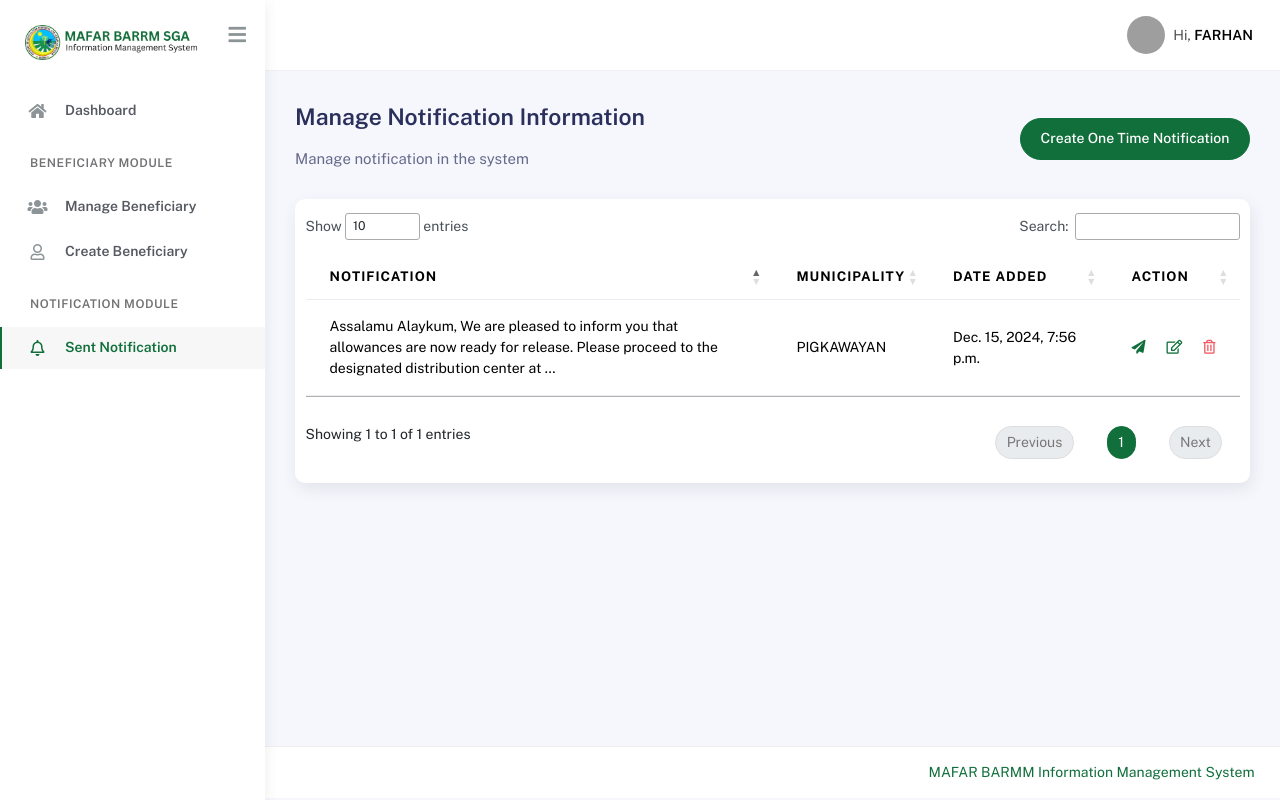
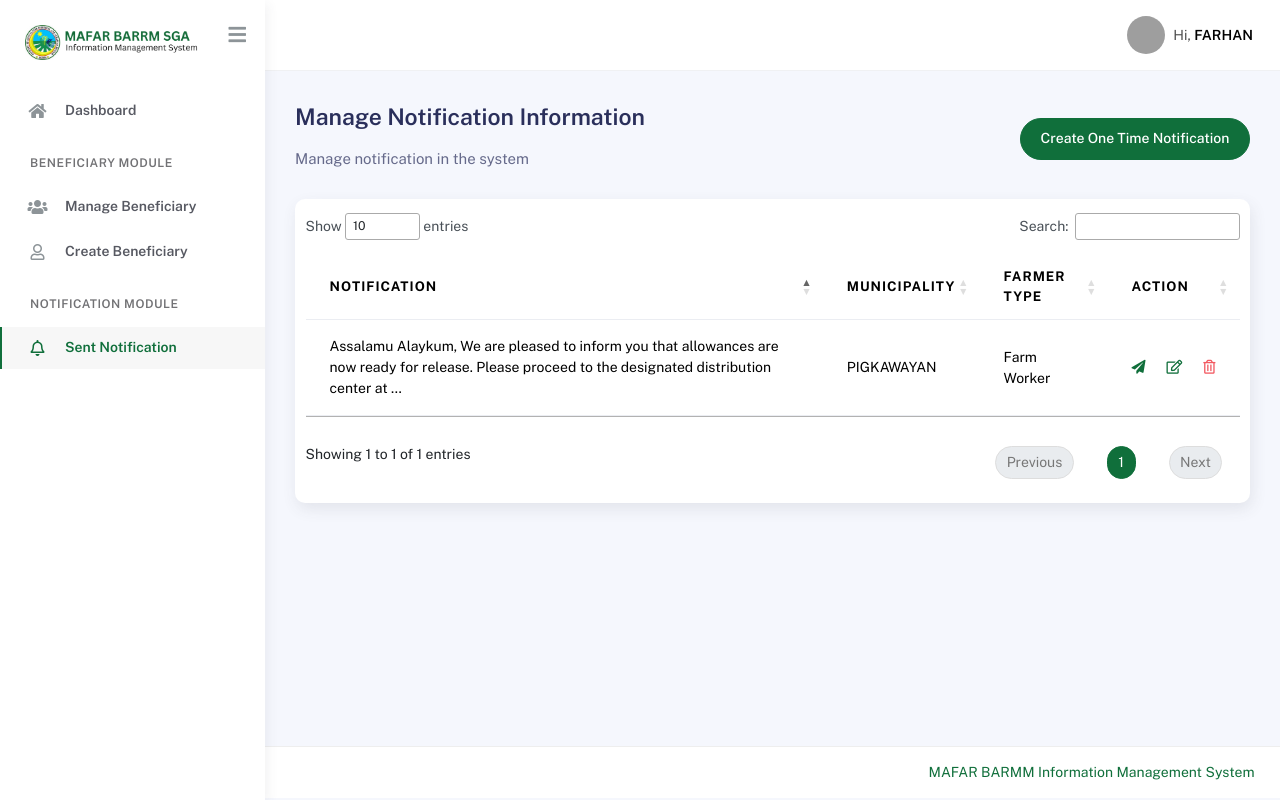
Before and after one commit to kiannaquines/mafar-barmm-info-sys, a Django app: page /mafar/notification in a window 1280 px wide. Run offline with Django 5.2, Linux system fonts and the light colour scheme; a user stored in the database is signed in; data comes from the database, SQL or seed files in the repository; both versions use the stored data as it was after the commit; some libraries are stand-ins or nearby versions; grey boxes are pictures that could not be loaded.

Commit message:
added access level

```diff
--- a/main/models.py
+++ b/main/models.py
@@ -214,6 +214,10 @@ class NotificationSent(models.Model):
 class Notification(models.Model):
     message = models.TextField(max_length=500)
     for_municipality = models.ForeignKey(Municpality, on_delete=models.CASCADE)
+    farmer_type = models.CharField(
+        choices=FarmProfile.MAIN_LIVELIHOOD, max_length=255,
+        default="Farmer"
+    )
     date_added = models.DateTimeField(auto_now_add=True)
 
     def __str__(self) -> str:
--- a/main/templates/includes/sidebar.html
+++ b/main/templates/includes/sidebar.html
@@ -83,14 +83,14 @@
                     </span>
                     <h4 class="text-section">User Module</h4>
                 </li>
-                <li class="nav-item {% if 'users' in request.path %}active{% endif %}">
+                <li class="nav-item {% if 'list' in request.path %}active{% endif %}">
                     <a href="{% url 'users' %}" class="collapsed">
                         <i class="far fa-user"></i>
                         <p>Manage User</p>
                     </a>
                 </li>
-                <li class="nav-item">
-                    <a href="{% url 'add_user' %} {% if 'users' in request.path %}active{% endif %}" class="collapsed">
+                <li class="nav-item {% if 'add' in request.path %}active{% endif %}">
+                    <a href="{% url 'add_user' %}" class="collapsed">
                         <i class="far fa-user"></i>
                         <p>Create User</p>
                     </a>
--- a/main/templates/notification.html
+++ b/main/templates/notification.html
@@ -19,19 +19,19 @@
                     <tr>
                         <th>Notification</th>
                         <th>Municipality</th>
-                        <th>Date Added</th>
+                        <th>Farmer Type</th>
                         <th>Action</th>
                     </tr>
                 </thead>
                 <tbody>
                     {% for item in items %}
                     <tr>
-                        <td class="w-50">{{ item.message|truncatechars:150 }}</td>
+                        <td class="w-40">{{ item.message|truncatechars:150 }}</td>
                         <td>{{ item.for_municipality }}</td>
-                        <td>{{ item.date_added }}</td>
+                        <td>{{ item.farmer_type }}</td>
                         <td>
                             <div class="d-flex align-items-center justify-content-start gap-4">
-                                <a href="#" id="notify" data-id="{{ item.id }}" data-municipality="{{ item.for_municipality }}">
+                                <a href="#" id="notify" data-id="{{ item.id }}" data-type="{{ item.farmer_type }}" data-municipality="{{ item.for_municipality }}">
                                     <i class="fas fa-paper-plane"></i>
                                 </a>
                                 <a href="{% url 'update_notification' pk=item.id %}">
@@ -61,8 +61,9 @@
             event.preventDefault();
             const id = $(this).data('id');
             const municipality = $(this).data('municipality');
+            const type = $(this).data('type');
             Swal.fire({
-                title: `Are you sure you want to notify all beneficiaries with in ${municipality}?`,
+                title: `Are you sure you want to notify ${type.toLowerCase()} beneficiaries with in ${municipality}?`,
                 text: "You won't be able to revert this!",
                 icon: "warning",
                 showCancelButton: true,
@@ -78,7 +79,8 @@
                             'X-CSRFToken': '{{ csrf_token }}',
                         },
                         data: {
-                            'id': id
+                            'id': id,
+                            'type': type,
                         },
                         success: function(response){
                             if (response.status == 'success') {
--- a/main/urls.py
+++ b/main/urls.py
@@ -5,7 +5,7 @@ urlpatterns = [
     path('', LoginView.as_view(), name="login"),
     path('mafar/logout', logout_view, name="logout_user"),
     path('mafar/dashboard/', DashboardView.as_view(), name="dashboard"),
-    path('mafar/users/', UsersView.as_view(), name="users"),
+    path('mafar/users/list', UsersView.as_view(), name="users"),
     path('mafar/users/add', AddUserView.as_view(), name="add_user"),
     path('mafar/users/edit/<int:pk>', UpdateUserView.as_view(), name="update_user"),
     path('mafar/users/delete/<int:pk>', DeleteUserView.as_view(), name="delete_user"),
--- a/main/views.py
+++ b/main/views.py
@@ -38,7 +38,8 @@ class NotificationView(MustBeLoggedIn, View):
     def post(self, request):
         notification = Notification.objects.filter(id=request.POST.get('id')).first()
         beneficiaries_within_place = FarmProfile.objects.filter(
-            related_to__municipality=notification.for_municipality
+            related_to__municipality=notification.for_municipality,
+            main_livelihood=request.POST.get('type'),
         )
 
         message = notification.message
```
Also changed, not shown: db.sqlite3, main/migrations/0004_notification_farmer_type_alter_farmprofile_status.py (added).
